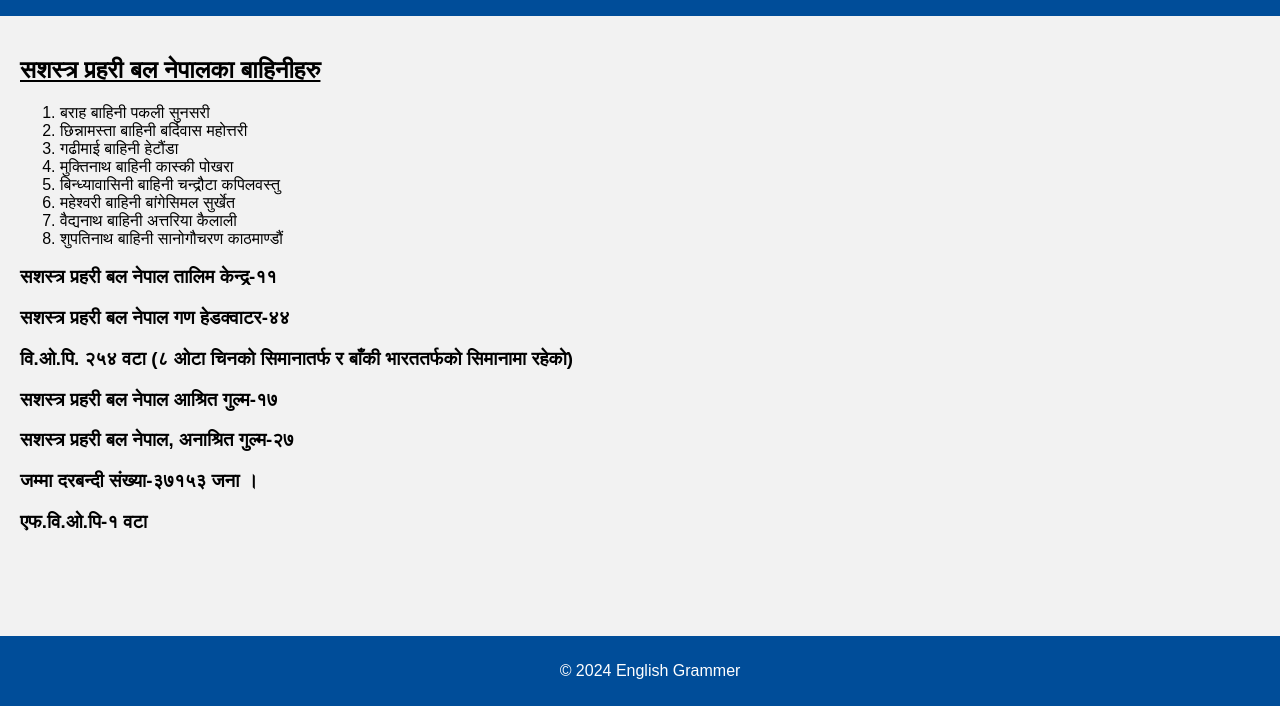
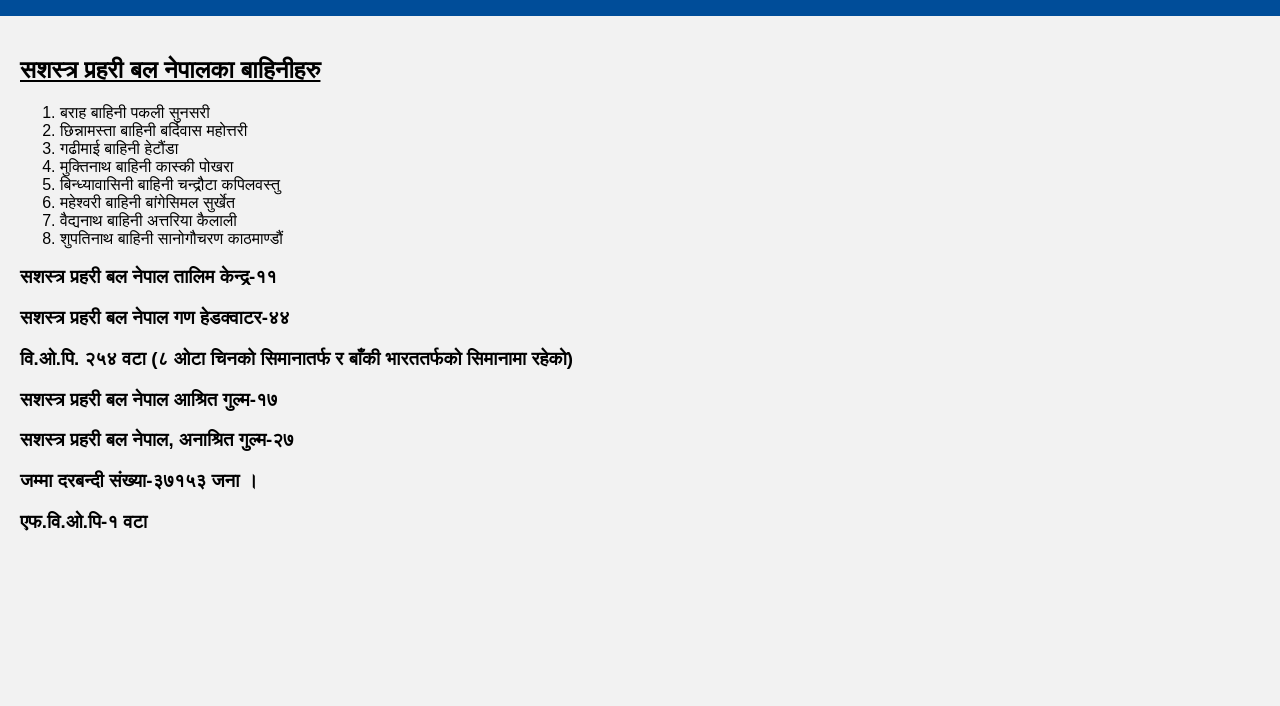
Before and after one commit to logplush123/ApfSewaSambandhi, a plain HTML site: page सशस्त्र प्रहरी बल नेपालका निकायहरु.html in a window 1280 px wide. Shown: the part 94-800 px from the top of the page. Drawn offline with Linux system fonts and the light colour scheme.

Commit message:
Update सशस्त्र प्रहरी बल नेपालका निकायहरु.html

```diff
--- a/सशस्त्र प्रहरी बल नेपालका निकायहरु.html
+++ b/सशस्त्र प्रहरी बल नेपालका निकायहरु.html
@@ -117,9 +117,6 @@
         <h3>जम्मा दरबन्दी संख्या-३७१५३ जना ।</h3>
         <h3>एफ.वि.ओ.पि-१ वटा</h3>
     </div>
-    <footer>
-        <p style="text-align: center;">&copy; 2024 English Grammer</p>
-    </footer>
+
 </body>
-
 </html>
```
